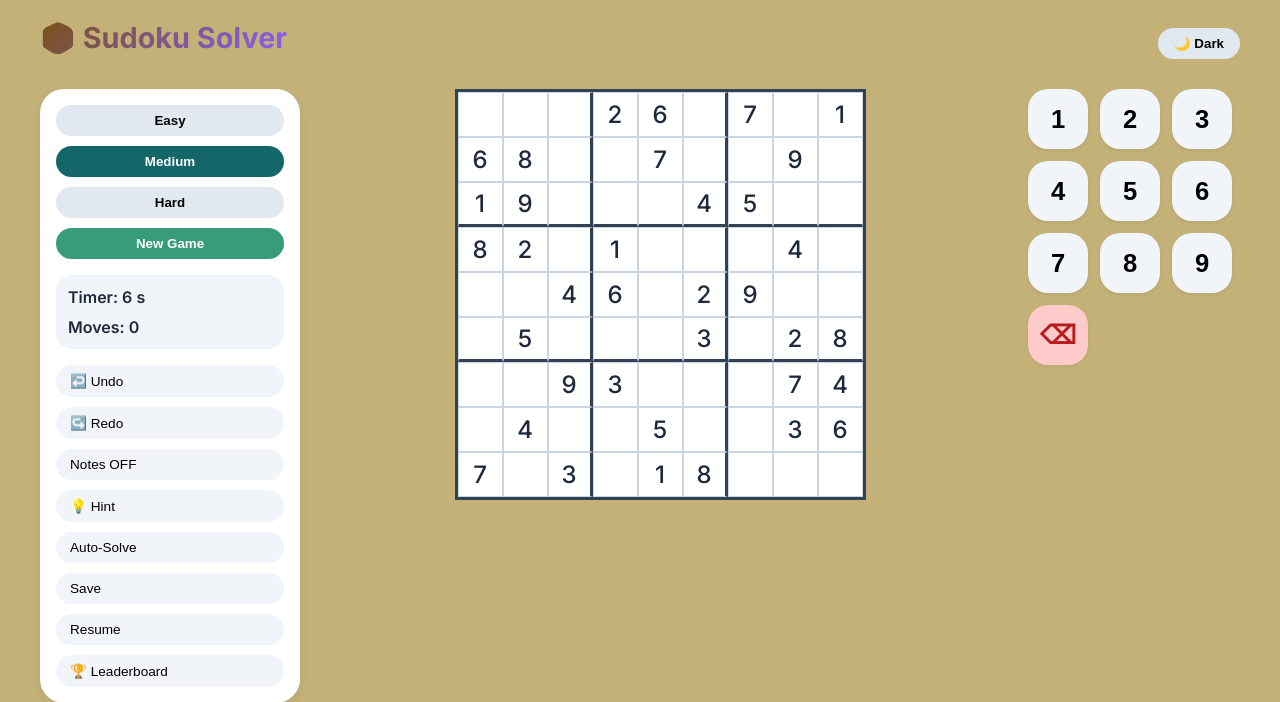
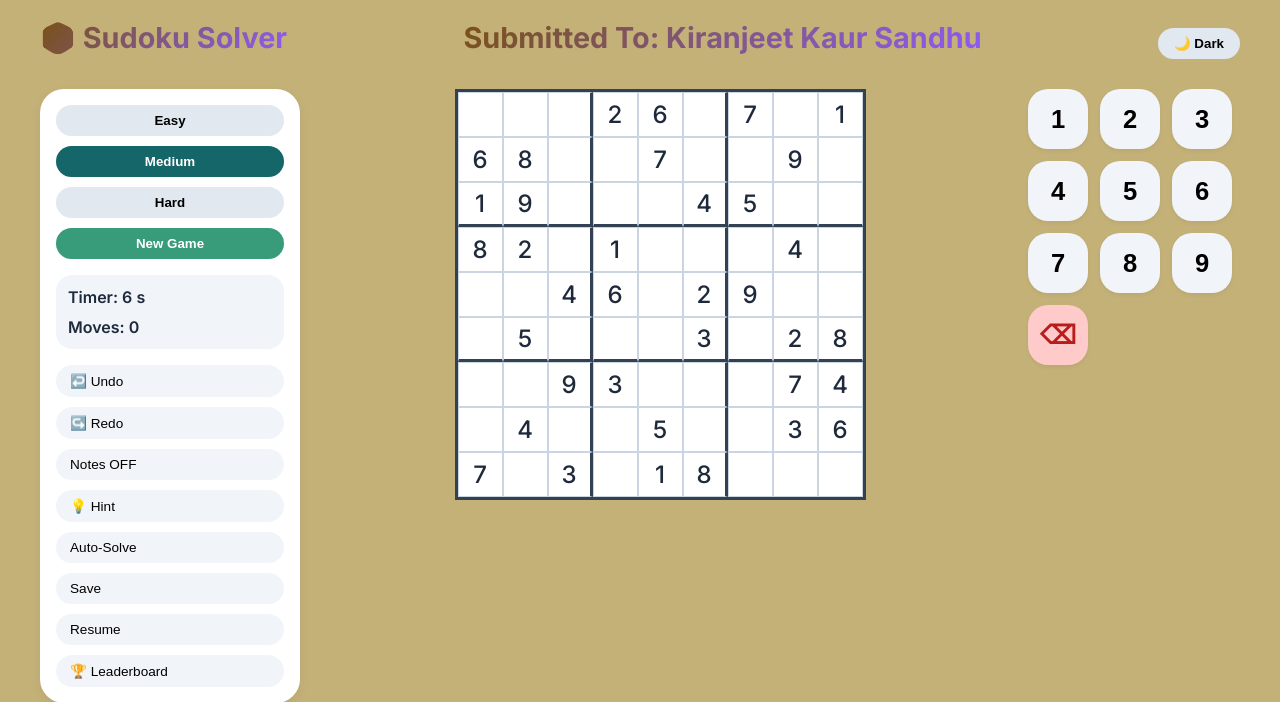
Before and after one commit to MMHaque492/sudoku_solver, a Flask app: page / in a window 1280 px wide. Shown: the top 702 px of the page. Run offline with Flask 3, Linux system fonts and the light colour scheme.

Commit message:
Update header with submission details

```diff
--- a/templates/index.html
+++ b/templates/index.html
@@ -11,7 +11,7 @@
     <div class="app-container">
         <header>
             <h1>🎲 Sudoku Solver</h1>
-
+            <h1>Submitted To: Kiranjeet Kaur Sandhu</h1>
             <button id="themeToggle" class="icon-btn">🌙 Dark</button>
         </header>
 
```
